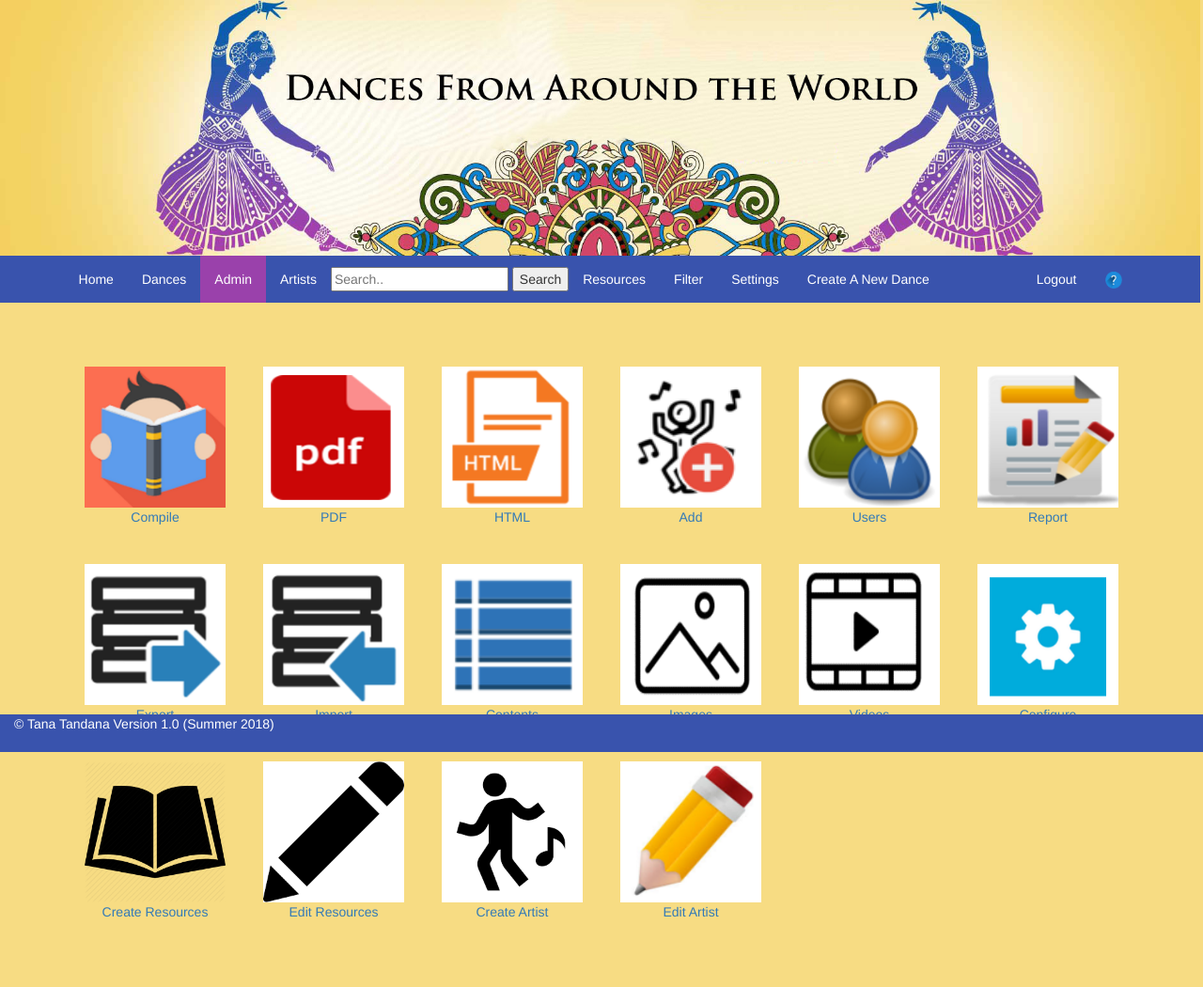
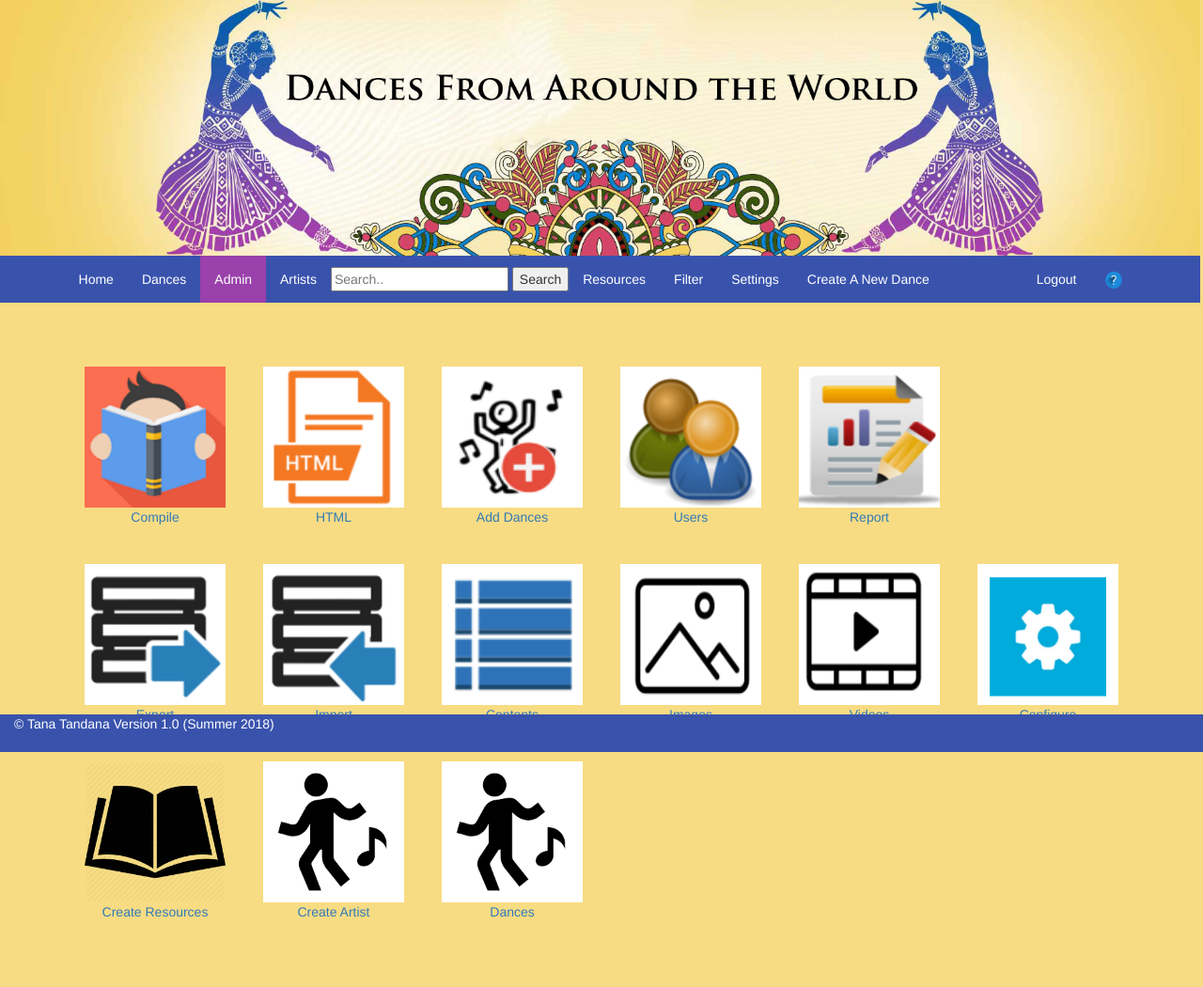
Before and after one commit to sjasthi/tandana, a PHP site: page /admin_commands.php in a window 1280 px wide. Shown: the whole page at 94% size. Run offline with PHP 8.4, Linux system fonts and the light colour scheme; a user stored in the database is signed in; some libraries are stand-ins or nearby versions.

Commit message:
Update admin_commands.php

```diff
--- a/admin_commands.php
+++ b/admin_commands.php
@@ -25,15 +25,6 @@ if(isset($_SESSION['username'])){
     </td>
     <td style="padding: 20px">
         <center>
-        <a href="pdf.php" target="_blank">
-        <img src="assets/images/pdf.png" width="150px" height="150px"/>
-        <br>
-        PDF
-        </a>
-        </center>
-    </td>
-    <td style="padding: 20px">
-        <center>
         <a href="html.php" target="_blank">
         <img src="assets/images/html.png" width="150px" height="150px"/>
         <br>
@@ -43,10 +34,10 @@ if(isset($_SESSION['username'])){
     </td>
     <td style="padding: 20px">
         <center>
-        <a href="create.php">
+        <a href="create_dances.php">
         <img src="assets/images/add.png" width="150px" height="150px"/>
         <br>
-        Add
+        Add Dances
         </a>
         </center>
     </td>
@@ -136,14 +127,6 @@ if(isset($_SESSION['username'])){
     </td>
     <td style="padding: 20px">
         <center>
-        <a href="update_resources.php">
-        <img src="assets/images/index.png" width="150px" height="150px"/>
-        <br>
-        Edit Resources
-        </a>
-        </center>
-     <td style="padding: 20px">
-        <center>
         <a href="create_artists.php">
         <img src="assets/images/index_dance.png" width="150px" height="150px"/>
         <br>
@@ -152,14 +135,14 @@ if(isset($_SESSION['username'])){
         </center>
     </td>
     <td style="padding: 20px">
-        <center>
-        <a href="update_artists.php">
-        <img src="assets/images/edit.png" width="150px" height="150px"/>
-        <br>
-        Edit Artist
-        </a>
-        </center>
-    </td>
+    <center>
+    <a href="manage_dances.php">
+    <img src="assets/images/index_dance.png" width="150px" height="150px"/>
+    <br>
+    Dances
+    </a>
+    </center>
+</td>
     </td>
     </tr>
     </tr>
```
